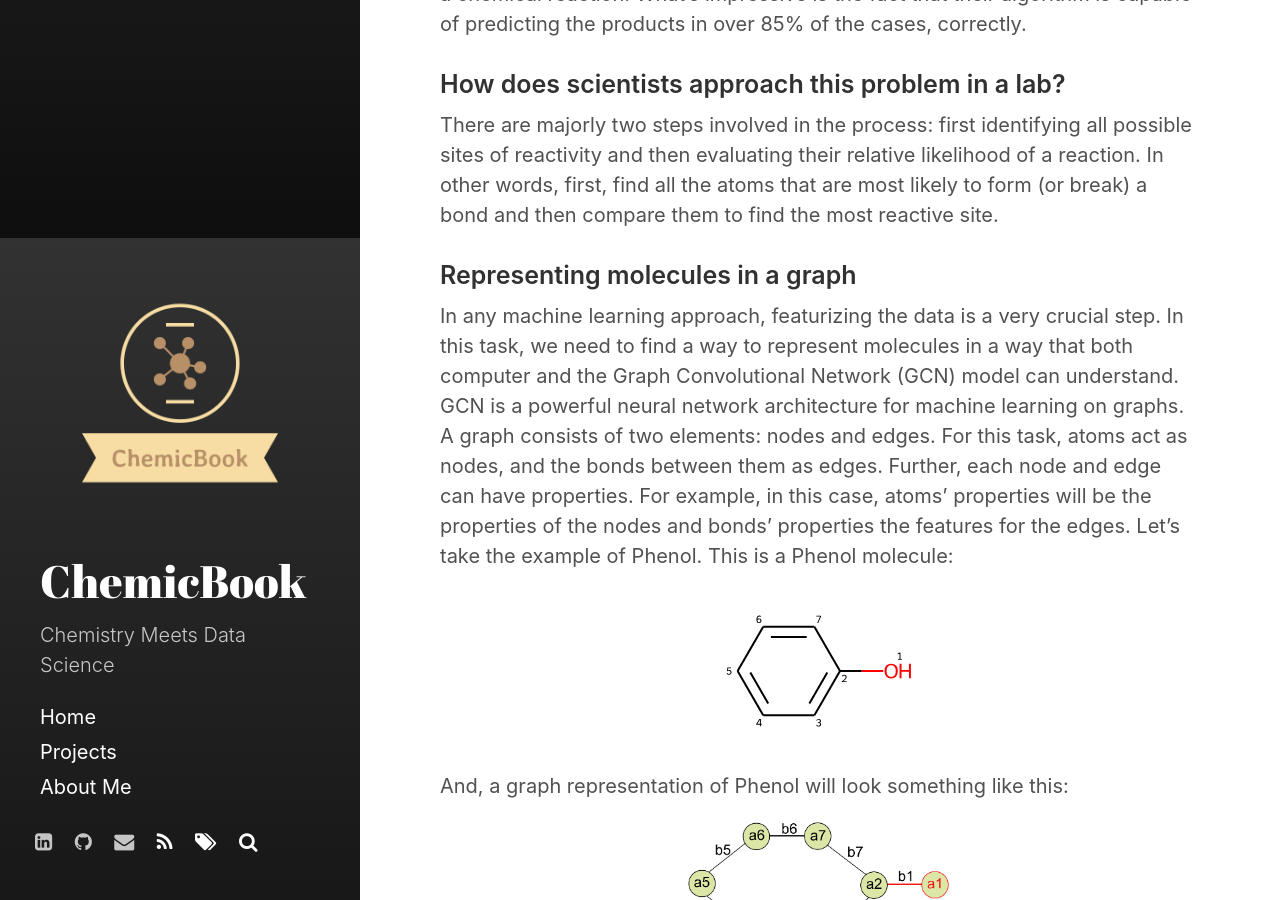
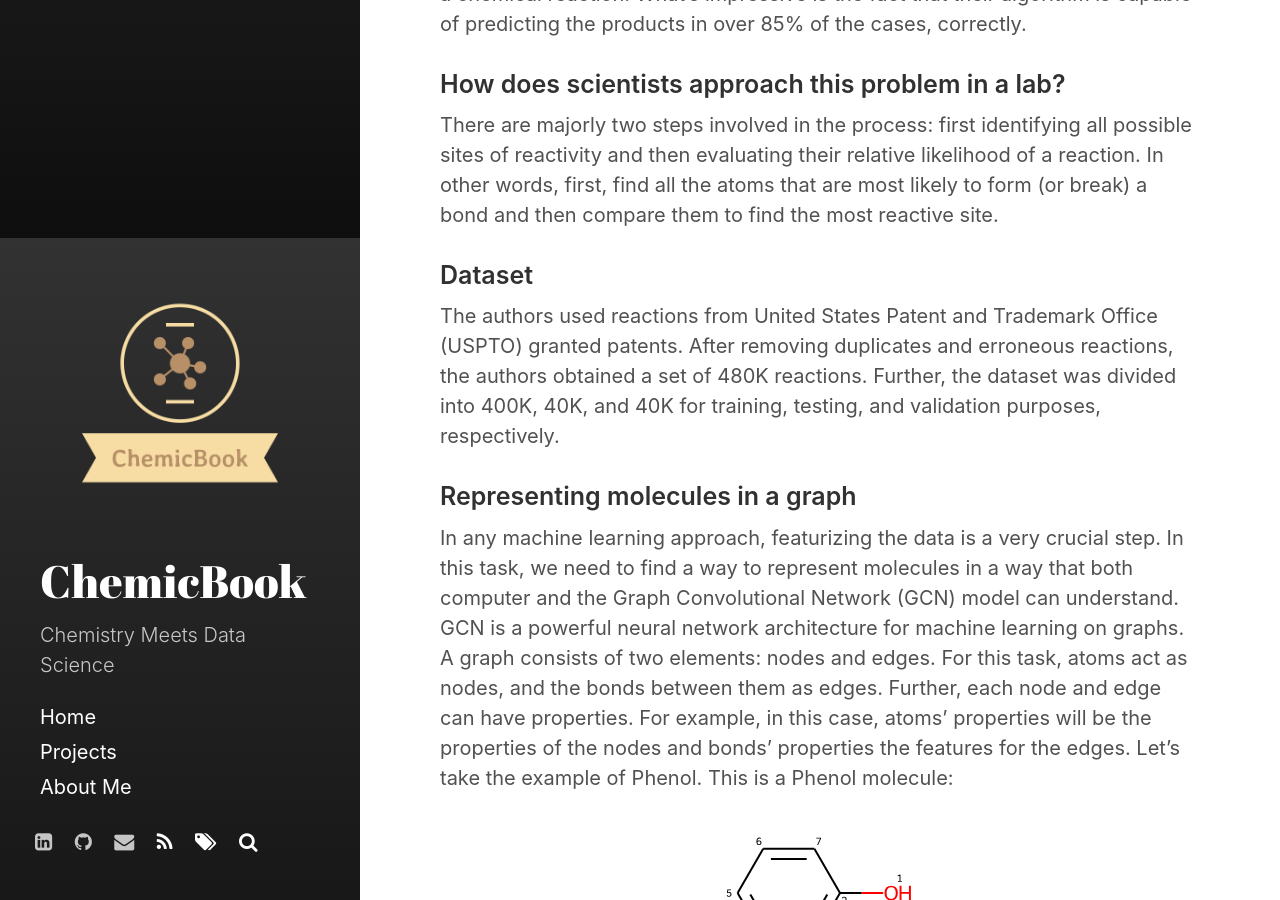
Before and after one commit to kmnis/kmnis.github.io, a Jekyll site: the page built from _posts/2021-04-10-predicting-the-products-of-a-chemical-reaction-using-graph-convolutional-neural-network-part-1.md, in a window 1280 px wide and 900 px high, scrolled down 1562 px. Built offline with Jekyll 4.4.1, drawn with Linux system fonts in a browser that asks for light colours; nearby versions of some CDN libraries; comment, search, counter and statistics services are not loaded; some of the changed text lies outside the part shown.

Commit message:
Added references and dataset information

```diff
--- a/_posts/2021-04-10-predicting-the-products-of-a-chemical-reaction-using-graph-convolutional-neural-network-part-1.md
+++ b/_posts/2021-04-10-predicting-the-products-of-a-chemical-reaction-using-graph-convolutional-neural-network-part-1.md
@@ -23,6 +23,9 @@ In 2018, Coley et al. published a research paper titled <a target="_blank" href=
 
 ### How does scientists approach this problem in a lab?
 There are majorly two steps involved in the process: first identifying all possible sites of reactivity and then evaluating their relative likelihood of a reaction. In other words, first, find all the atoms that are most likely to form (or break) a bond and then compare them to find the most reactive site.
+
+### Dataset
+The authors used reactions from United States Patent and Trademark Office (USPTO) granted patents. After removing duplicates and erroneous reactions, the authors obtained a set of 480K reactions. Further, the dataset was divided into 400K, 40K, and 40K for training, testing, and validation purposes, respectively.
 
 ### Representing molecules in a graph
 In any machine learning approach, featurizing the data is a very crucial step. In this task, we need to find a way to represent molecules in a way that both computer and the Graph Convolutional Network (GCN) model can understand. GCN is a powerful neural network architecture for machine learning on graphs. A graph consists of two elements: nodes and edges. For this task, atoms act as nodes, and the bonds between them as edges. Further, each node and edge can have properties. For example, in this case, atoms' properties will be the properties of the nodes and bonds' properties the features for the edges. Let's take the example of Phenol. This is a Phenol molecule:
@@ -315,8 +318,14 @@ Now, we know how nodes and edges are featurized, let's briefly explain how is th
 
 <figure style="margin: auto 0 1rem 0;">
     <img style="margin: auto auto 0.2rem auto" src="/_images/c8sc04228d-f1_hi-res.gif">
-    <figcaption style="font-size: 0.55rem; text-align: center;">Image Source: Coley et al.</figcaption>
+    <figcaption style="font-size: 0.75rem; text-align: center;">Image Source: Coley et al.</figcaption>
 </figure>
 
 ### But how does it really work?
 So far we have seen how the nodes and edges are featurized and how the task is structured to make the predictions. But how does the graph network actually work? How does it learn to decide the products? We'll jump into that in the second part of this series.
+
+Checkout Part 2 <a href="/2021/04/11/predicting-the-products-of-a-chemical-reaction-using-graph-convolutional-neural-network-part-2.html">here</a>.
+
+### References and Further Reading
+- <a style="overflow-wrap: break-word" target="_blank" href="https://doi.org/10.1039/C8SC04228D">Coley, Connor W.; Jin, Wengong; Rogers, Luke; Jamison, Timothy F.; S Jaakkola, Tommi; Green, William H.; et al. (2018): A Graph-Convolutional Neural Network Model for the Prediction of Chemical Reactivity.</a>
+- <a style="overflow-wrap: break-word" target="_blank" href="https://github.com/connorcoley/rexgen_direct">Template-free prediction of organic reaction outcomes using graph convolutional neural networks</a>
```
